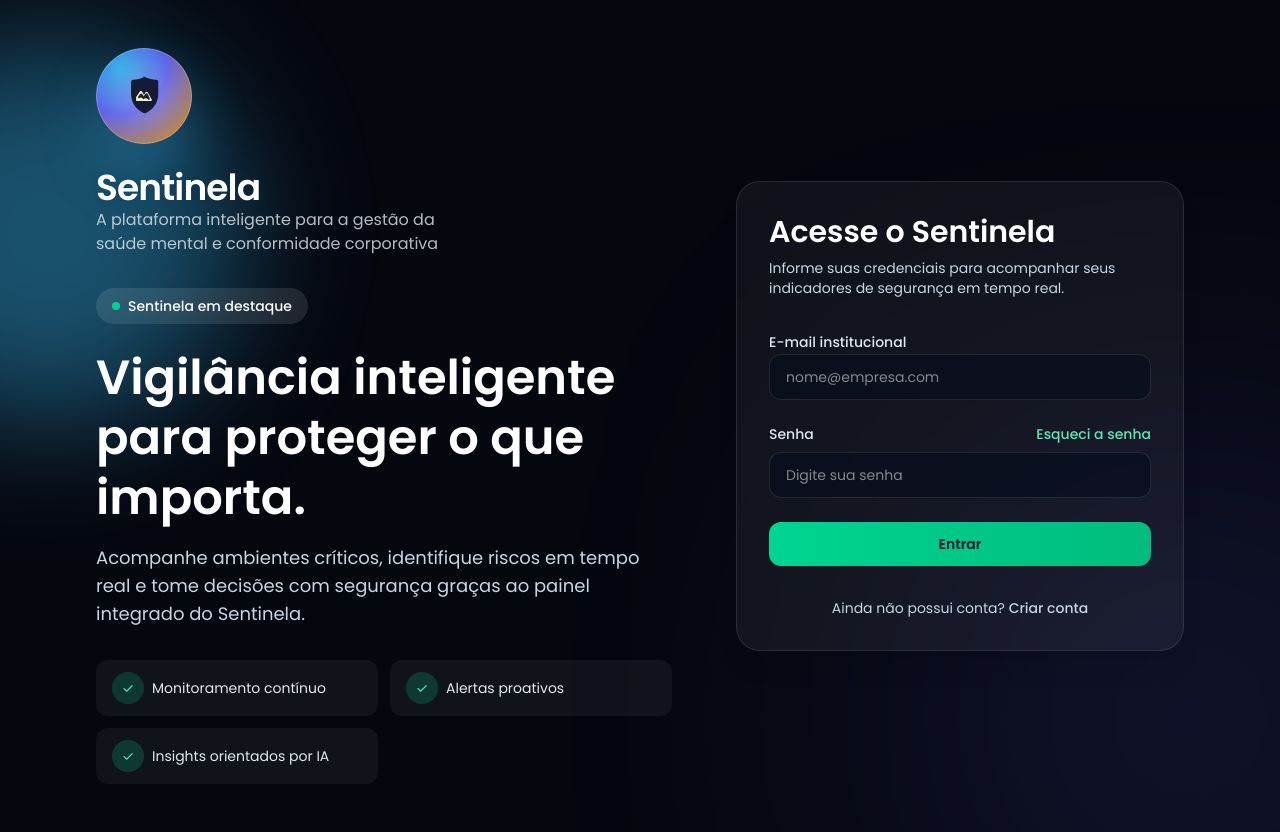
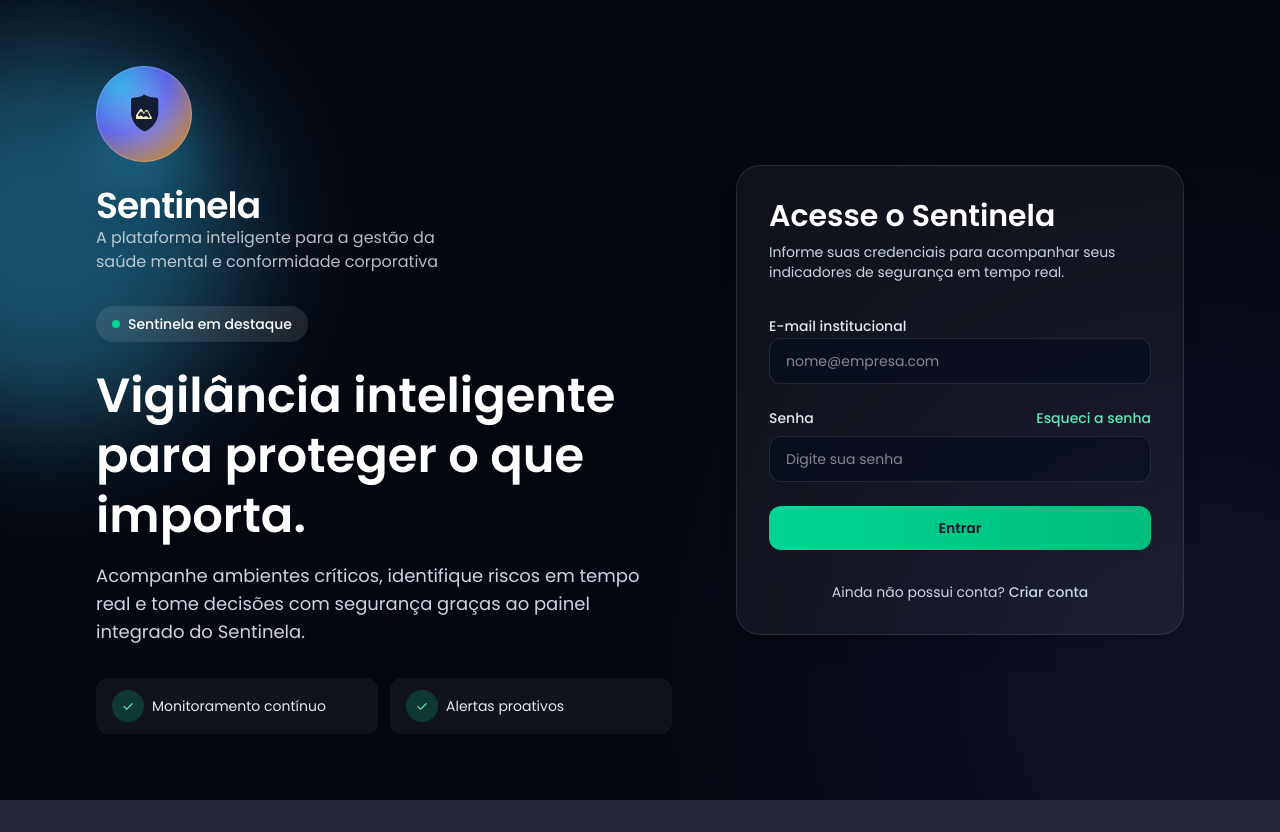
Before and after one commit to antonio272a/Sentinela, a Next.js app: page / in a window 1280 px wide. After the commit the page ends 800 px from the top, so only its background shows below. Built offline with nearby package versions, Linux system fonts and the light colour scheme.

Commit message:
ajuste highlights tela de login

```diff
--- a/src/app/(auth)/layout.tsx
+++ b/src/app/(auth)/layout.tsx
@@ -5,7 +5,6 @@ import { Logo } from "@/components/Logo";
 const highlights = [
   "Monitoramento contínuo",
   "Alertas proativos",
-  "Insights orientados por IA",
 ];
 
 export function AuthPageShell({ children }: { children: ReactNode }) {
```
